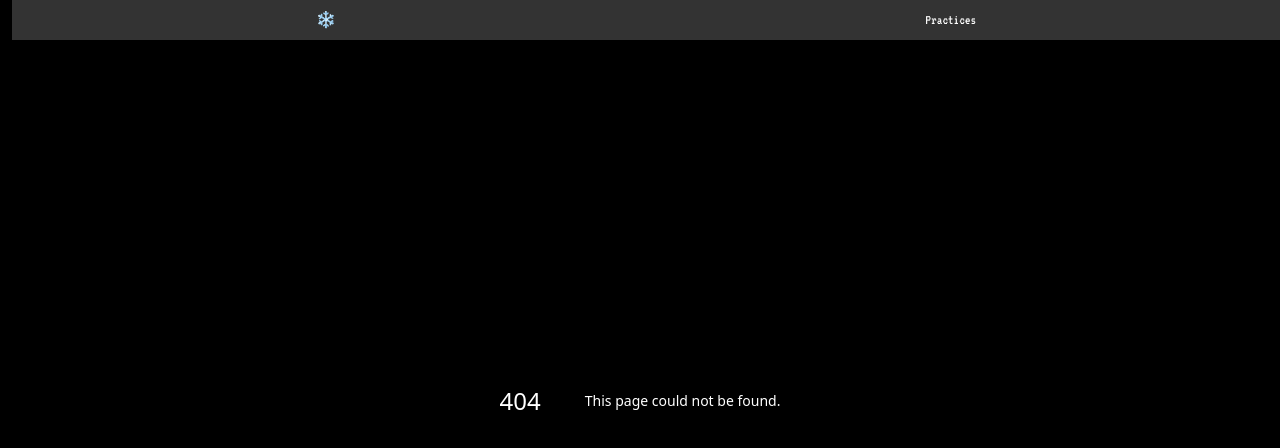
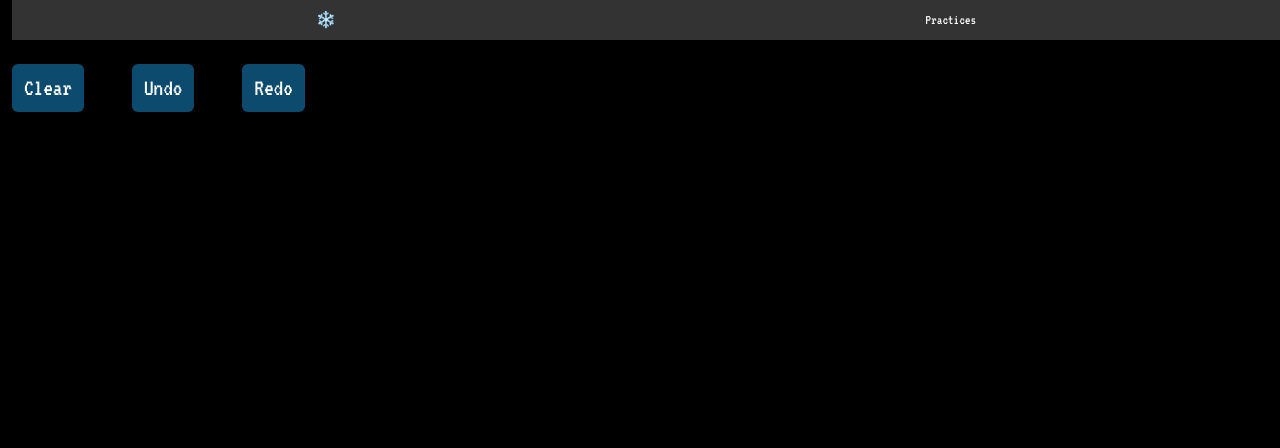
Before and after one commit to snow-t-m-yang/react-practice202304, a Next.js app: page /point in a window 1280 px wide. Before the commit this address had no page. Shown: the top 448 px of the page. Built offline with nearby package versions, Linux system fonts and the light colour scheme.

Commit message:
add component: Add Point

```diff
--- /dev/null
+++ b/app/point/page.tsx
@@ -0,0 +1,10 @@
+import Point from "@/components/ui/Point";
+
+const page = () => {
+  return (
+    <div>
+      <Point />
+    </div>
+  );
+};
+export default page;
--- a/components/Search.tsx
+++ b/components/Search.tsx
@@ -47,7 +47,7 @@ const Search = () => {
         />
         <button className="px-2 py-2 border rounded-md ">Submit</button>
       </form>
-      <div className="text-4xl text-blue-500">
+      <div className="text-4xl text-blue-500 cursor-pointer">
         {data?.map((item: Synonym) => (
           <p key={item.score} onClick={() => handleClickOnItem(item.word)}>
             {item.word}
--- a/components/ui/Nav.tsx
+++ b/components/ui/Nav.tsx
@@ -30,7 +30,9 @@ const Nav = () => {
               <Link href="/search">Search</Link>
             </MenubarItem>
             <MenubarSeparator />
-            <MenubarItem>Print</MenubarItem>
+            <MenubarItem>
+              <Link href="/point">Point</Link>
+            </MenubarItem>
           </MenubarContent>
         </MenubarMenu>
       </div>
--- /dev/null
+++ b/components/ui/Point.tsx
@@ -0,0 +1,82 @@
+"use client";
+import { useState } from "react";
+
+type Point = {
+  x: number;
+  y: number;
+};
+
+const Point = () => {
+  const [pointPosition, setPointPosition] = useState<Point[]>([]);
+  const [popedPoint, setPopedPoint] = useState<Point[]>([]);
+
+  const handleClick = (e: React.MouseEvent<HTMLDivElement>) => {
+    const { clientX, clientY } = e;
+    setPointPosition([...pointPosition, { x: clientX, y: clientY }]);
+  };
+
+  const handleClear = () => {
+    console.log("clear");
+    setPointPosition([]);
+  };
+
+  const handleUndo = () => {
+    const newPoints = [...pointPosition];
+    const poped = newPoints.pop();
+    if (!poped) return;
+    setPopedPoint([...popedPoint, poped]);
+    setPointPosition(newPoints);
+  };
+
+  const handleRedo = () => {
+    const newPopedPoints = [...popedPoint];
+    const justPoped = newPopedPoints.pop();
+    if (!justPoped) return;
+    setPointPosition([...pointPosition, justPoped]);
+    setPopedPoint(newPopedPoints);
+  };
+
+  return (
+    <>
+      <section
+        className="relative min-h-screen pt-32 cursor-pointer"
+        onClick={handleClick}
+      >
+        {pointPosition.map((point) => (
+          <div
+            key={point.x}
+            className={`absolute w-5 h-5 rounded-full `}
+            style={{ left: point.x - 20, top: point.y - 15 }}
+          >
+            ❄️
+          </div>
+        ))}
+      </section>
+      <div className="fixed z-20 flex gap-12 gap-10rounded-2xl top-16">
+        <button
+          onClick={handleClear}
+          disabled={!pointPosition.length}
+          className="px-3 py-2 text-2xl rounded-md disabled:bg-sky-900 bg-sky-500"
+        >
+          Clear
+        </button>
+        <button
+          disabled={!pointPosition.length}
+          onClick={handleUndo}
+          className="px-3 py-2 text-2xl rounded-md disabled:bg-sky-900 bg-sky-500"
+        >
+          Undo
+        </button>
+        <button
+          onClick={handleRedo}
+          disabled={!popedPoint.length}
+          className="px-3 py-2 text-2xl rounded-md disabled:bg-sky-900 bg-sky-500"
+        >
+          Redo
+        </button>
+      </div>
+    </>
+  );
+};
+
+export default Point;
```
